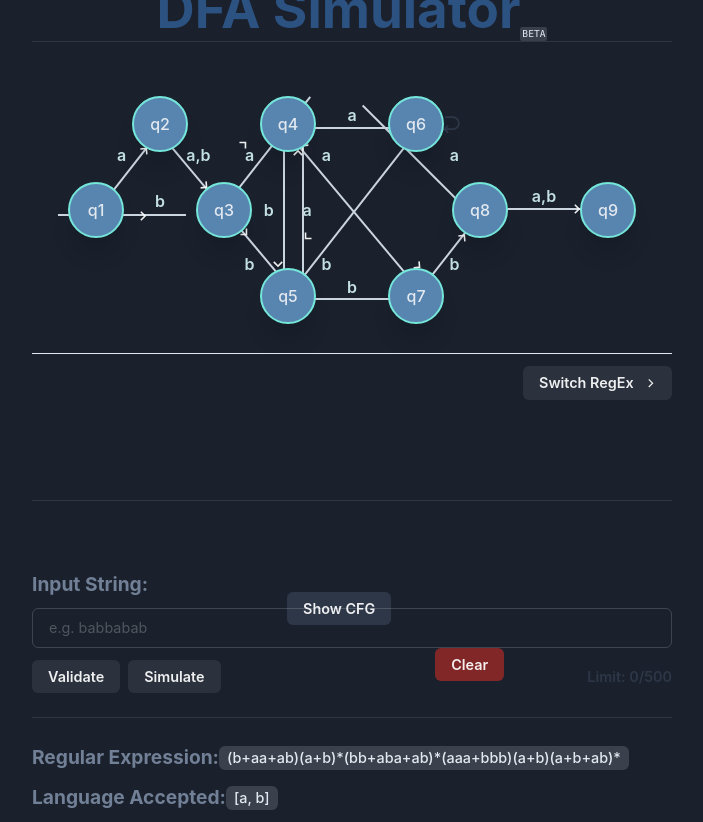
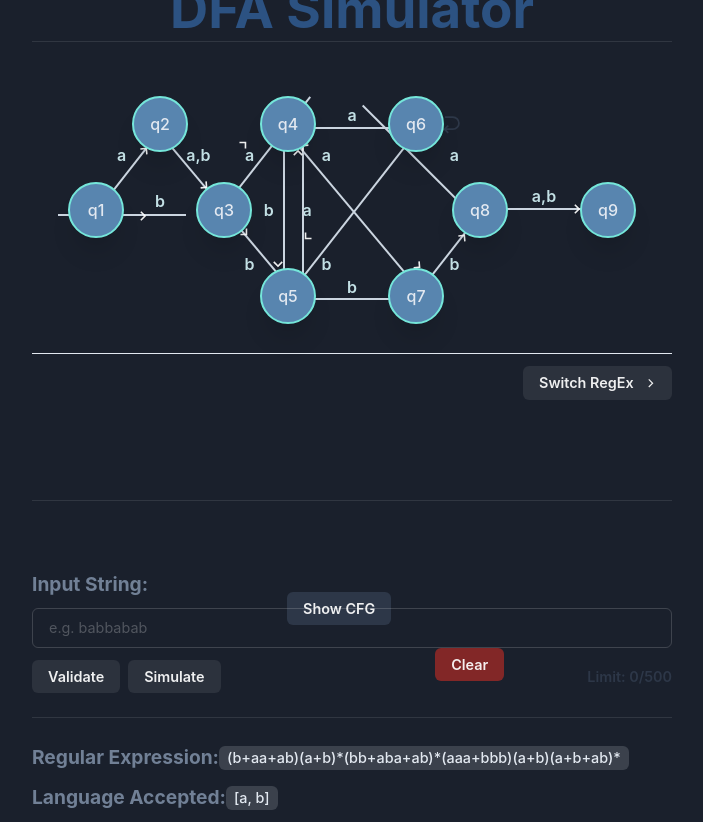
Before and after one commit to stiffmeister923/DFA-Simulator, a Next.js app: page / in a window 1280 px wide. Shown: the whole page, without its empty margins (288-991 px from the left). Built offline with nearby package versions, Linux system fonts and the light colour scheme.

Commit message:
Update RightBox.js

```diff
--- a/components/components/RightBox.js
+++ b/components/components/RightBox.js
@@ -18,9 +18,6 @@ const RightBox = ({
     <>
       <Flex align="flex-end" justify="space-between">
         <Heading variant="title">DFA Simulator</Heading>
-        <Code fontSize={["0.5em", null, "0.6em", null, null, "0.6em"]}>
-          BETA
-        </Code>
       </Flex>
 
       <Divider mb="6" />
```
